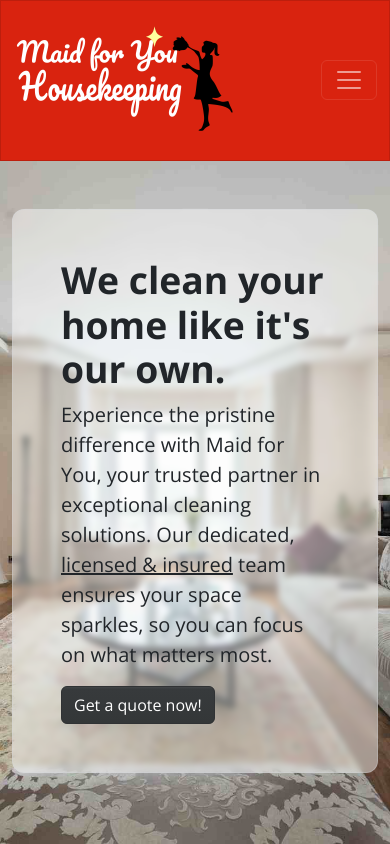
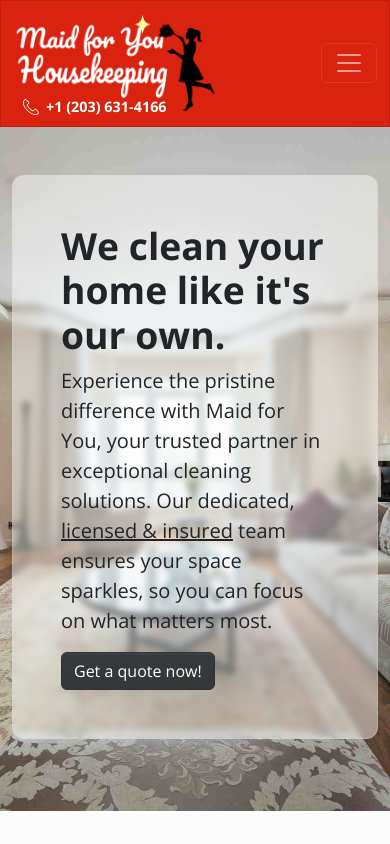
Before and after one commit to N1BRI/maid_for_you, a Flask app: page / in a window 390 px wide. Shown: the top 844 px of the page. Run offline with Flask 3, Linux system fonts and the light colour scheme; some libraries are stand-ins or nearby versions.

Commit message:
add phone number

```diff
--- a/templates/index.html
+++ b/templates/index.html
@@ -66,6 +66,21 @@
             /* Adjust width */
         }
 
+        .phone-number {
+            display: flex;
+            align-items: center;
+            justify-content: flex-start;
+            min-width: 200px;
+            margin-left: 10px;
+            margin-top: -23px;
+            font-weight: 600;
+            font-size: .9rem;
+            color: white;
+        }
+        .phone-number svg {
+            margin-right: 7px;
+        }
+
 
         @media (max-width: 768px) {
             .circular-img {
@@ -89,10 +104,14 @@
 
     <nav id="m4u-nav" class="navbar navbar-expand-lg bg-primary fs-6 text" data-bs-theme="dark">
         <div class="container-fluid">
-            <a class="navbar-brand" href="#"><img src="{{url_for('static', filename='img/logo.png')}}" height="120">
-            </a>
-            <button class="navbar-toggler" type="button" data-bs-toggle="collapse" data-bs-target="#navbarColor01"
-                aria-controls="navbarColor01" aria-expanded="false" aria-label="Toggle navigation">
+            <div class="col-2">
+                <a class="navbar-brand" href="#"><img src="{{url_for('static', filename='img/logo.png')}}" height="110" alt="Logo"></a>
+                <div class="phone-number">
+                    <img src="{{url_for('static', filename='img/phone.svg')}}" alt="Phone Icon" width="16" height="16">
+                    <a href="tel:+1234567890" class="nav-link" style="margin-left: 7px;"> +1 (203) 631-4166</a>
+                </div>
+            </div>
+            <button class="navbar-toggler" type="button" data-bs-toggle="collapse" data-bs-target="#navbarColor01" aria-controls="navbarColor01" aria-expanded="false" aria-label="Toggle navigation">
                 <span class="navbar-toggler-icon"></span>
             </button>
             <div class="collapse navbar-collapse" id="navbarColor01">
@@ -112,8 +131,9 @@
                         <a class="nav-link" href="#contact-form">Contact Us</a>
                     </li>
                 </ul>
-
             </div>
+        </div>
+    </nav>
         </div>
     </nav>
     {% with messages = get_flashed_messages(with_categories=true) %}
```
Also changed, not shown: static/img/phone.svg (added).
